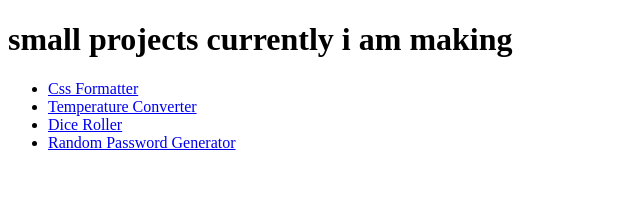
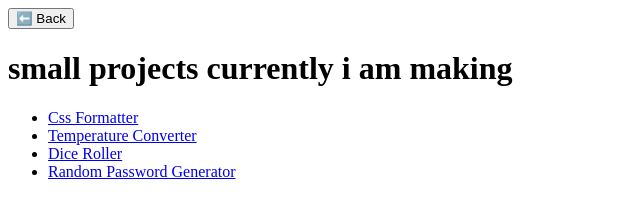
Before and after one commit to PiyushBora0-0/PiyushBora0-0.github.io, a plain HTML site: page Learning.html in a window 1280 px wide. Shown: the whole page, without its empty margins (0-640 px from the left). Drawn offline with Linux system fonts and the light colour scheme.

Commit message:
added temprary back buttons in all learning page

```diff
--- a/Learning.html
+++ b/Learning.html
@@ -6,6 +6,12 @@
     <title>Document</title>
 </head>
 <body>
+    <a href="/index.html">
+        <button type="button" id="backButton">⬅️ Back</button>
+    </a>
+
+
+    <div id="outer">
     <h1>small projects currently i am making</h1>
    <ul>
     <li><a href="/css_formatter/css_format.html"> Css Formatter</a></li>
@@ -14,6 +20,9 @@
     <li><a href="/randomPasswordGenerator/randomPasswordGenerator.html"> Random Password Generator</a></li>
 
    </ul>
+    </div>
+
+
 
 </body>
 </html>
```
Also changed, not shown: Dice_Roller/DiceRoller.html (+3 -0 lines), css_formatter/css_format.html (+3 -0 lines), randomPasswordGenerator/randomPasswordGenerator.html (+3 -1 lines), temp_converter/temp_converter.html (+4 -0 lines).
